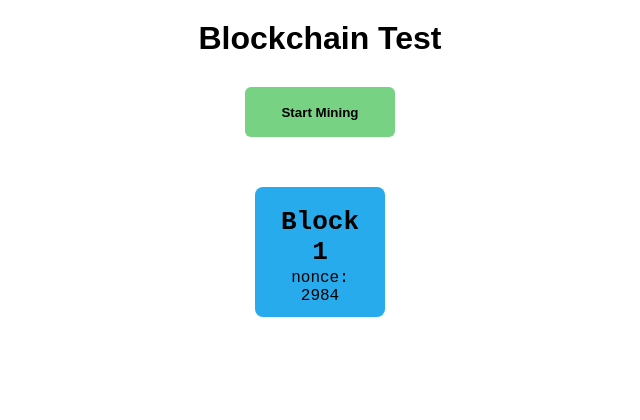
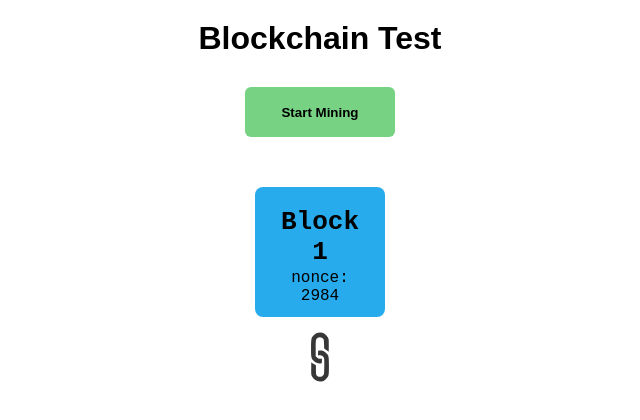
Before and after one commit to Elib27/Javascript-Blockchain-animation, a plain HTML site: page index.html in a window 1280 px wide. Shown: the full height of the page, 320-960 px from the left. Drawn offline with Linux system fonts and the light colour scheme.

Commit message:
new files structure

```diff
--- a/Visual_Blockchain_POW/app.js
+++ b/app.js
@@ -107,3 +107,4 @@ addHTMLBlock(GenesisBlock)
 POWbutton.addEventListener('click', toogleBlockchain)
 
 // add loading animation when mining
+// replacer trait par chaine
--- a/Visual_Blockchain_POW/index.html
+++ b/index.html
@@ -11,7 +11,9 @@
 <body>
     <h1 id="title">Blockchain Test</h1>
     <button id="pow_button">Start Mining</button>
-    <div class="blocks_container"></div>
+    <div class="blocks_container">
+        <img src="img/chain.svg" alt="chain" class="separator" />
+    </div>
 </body>
 </html>
 
--- a/Visual_Blockchain_POW/style.css
+++ b/style.css
@@ -39,10 +39,12 @@
 }
 
 .separator {
-    height: 20px;
-    width: 1px;
-    background-color: rgb(13, 13, 13);
+    height: 40px;
     margin: 20px 0;
+    opacity: 0.9;
+    pointer-events: none;
+    user-select: none;
+    transform: rotate(-45deg);
 }
 
 #pow_button{
@@ -70,8 +72,7 @@
 }
 
 .loading {
-    height: 18px;
-    width: 18px;
+    height: 20px;
     animation: rotate 1s infinite linear;
     pointer-events: none;
     user-select: none;
```
Also changed, not shown: img/chain.svg (added), img/loading.svg (renamed from Visual_Blockchain_POW/loading.svg).
